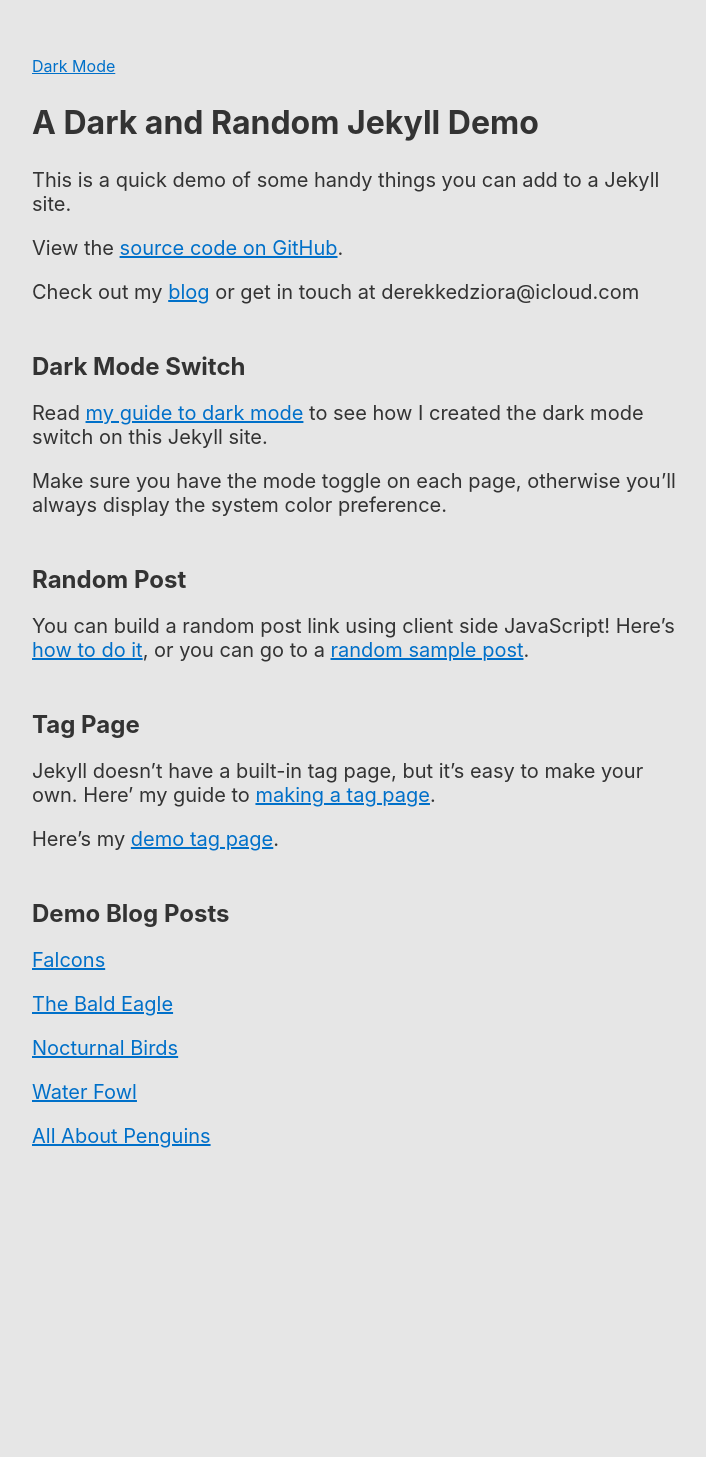
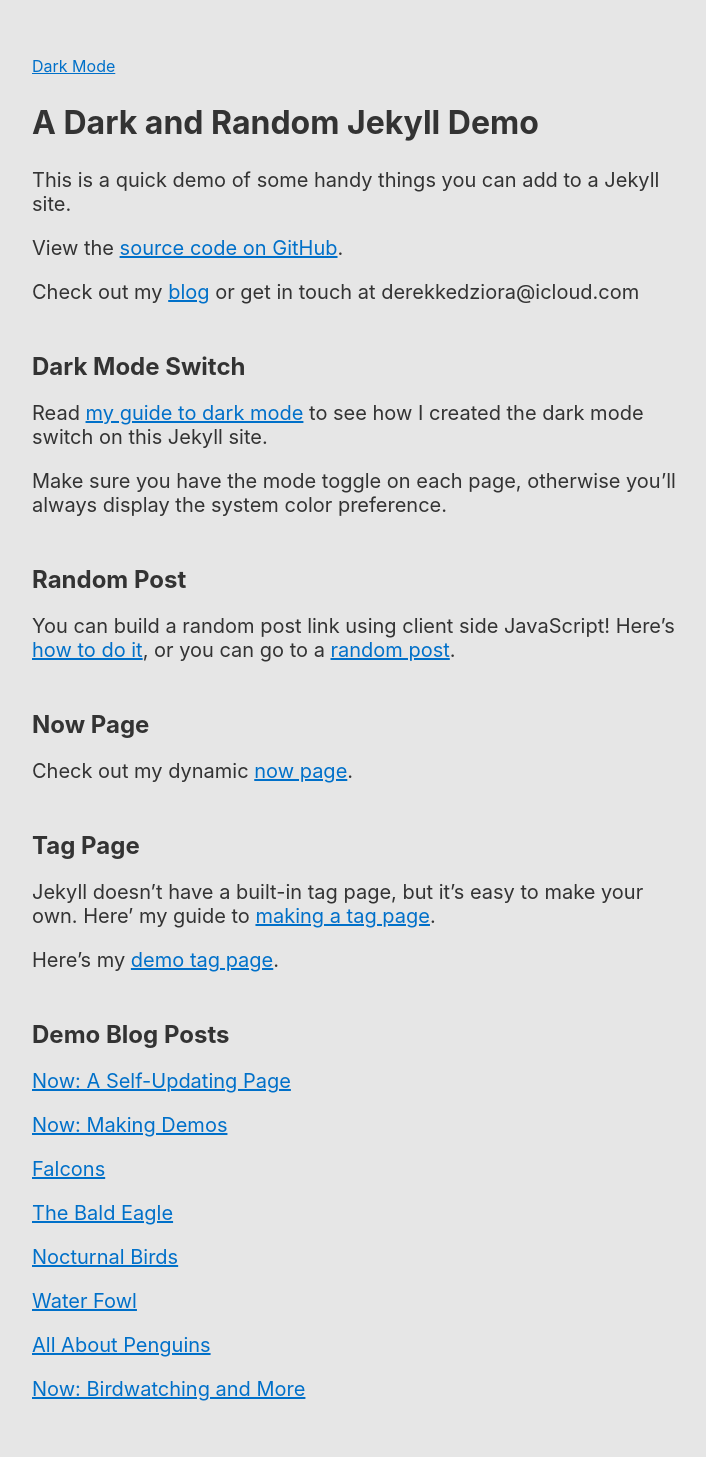
Before and after one commit to derekkedziora/jekyll-demo, a Jekyll site: the page built from index.md, in a window 1280 px wide. Shown: the whole page, without its empty margins (283-989 px from the left). Built offline with Jekyll 4.4.1, drawn with Linux system fonts in a browser that asks for light colours; before the commit the page ends 1204 px from its top, so only the background shows below that.

Commit message:
Dynamic Now Page added

```diff
--- a/_config.yml
+++ b/_config.yml
@@ -12,3 +12,10 @@ defaults:
       path: ""
     values:
       layout: "default"
+
+plugins:
+  - jekyll-feed
+
+feed:
+  categories:
+    - now
--- a/index.md
+++ b/index.md
@@ -16,8 +16,11 @@ Make sure you have the mode toggle on each page, otherwise you'll always display
 
 ## Random Post
 
-You can build a random post link using client side JavaScript! Here's [how to do it](https://derekkedziora.com/blog/Getting-Random-Post-in-Jekyll), or you can go to a [random sample post](/random).
+You can build a random post link using client side JavaScript! Here's [how to do it](https://derekkedziora.com/blog/Getting-Random-Post-in-Jekyll), or you can go to a [random post](/random).
 
+## Now Page
+
+Check out my dynamic [now page](/now).
 
 ## Tag Page
 
@@ -28,7 +31,9 @@ Here's my [demo tag page](/tags).
 ## Demo Blog Posts
 
 {% for post in site.posts %}
+{% unless post.categories contains now %}
 
 [{{ post.title }}]({{ post.url }})
 
+{% endunless %}
 {% endfor %}
```
Also changed, not shown: _posts/2020-06-16-first-sample-now.md (added, +6 -0 lines), _posts/2020-06-22-second-sample-now.md (added, +6 -0 lines), _posts/2020-06-23-third-sample-now.md (added, +31 -0 lines), now.md (added, +16 -0 lines).
